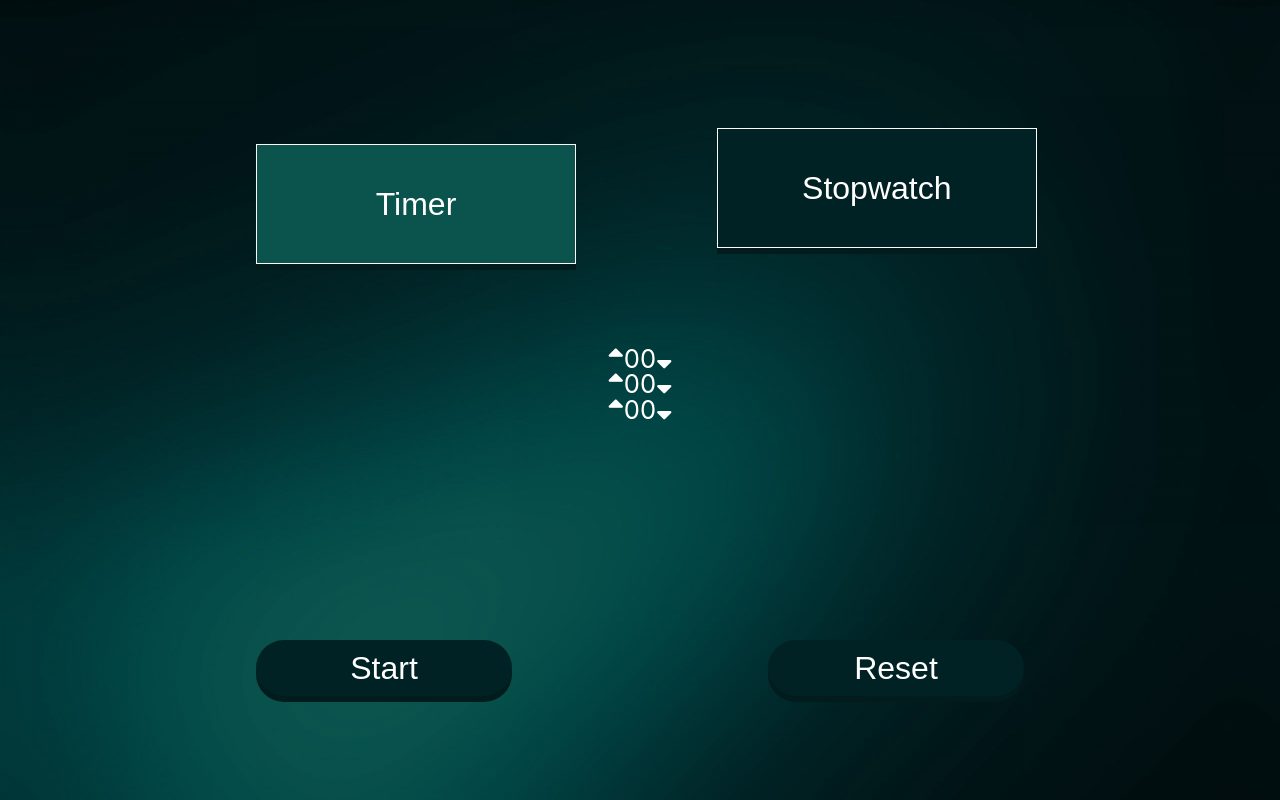
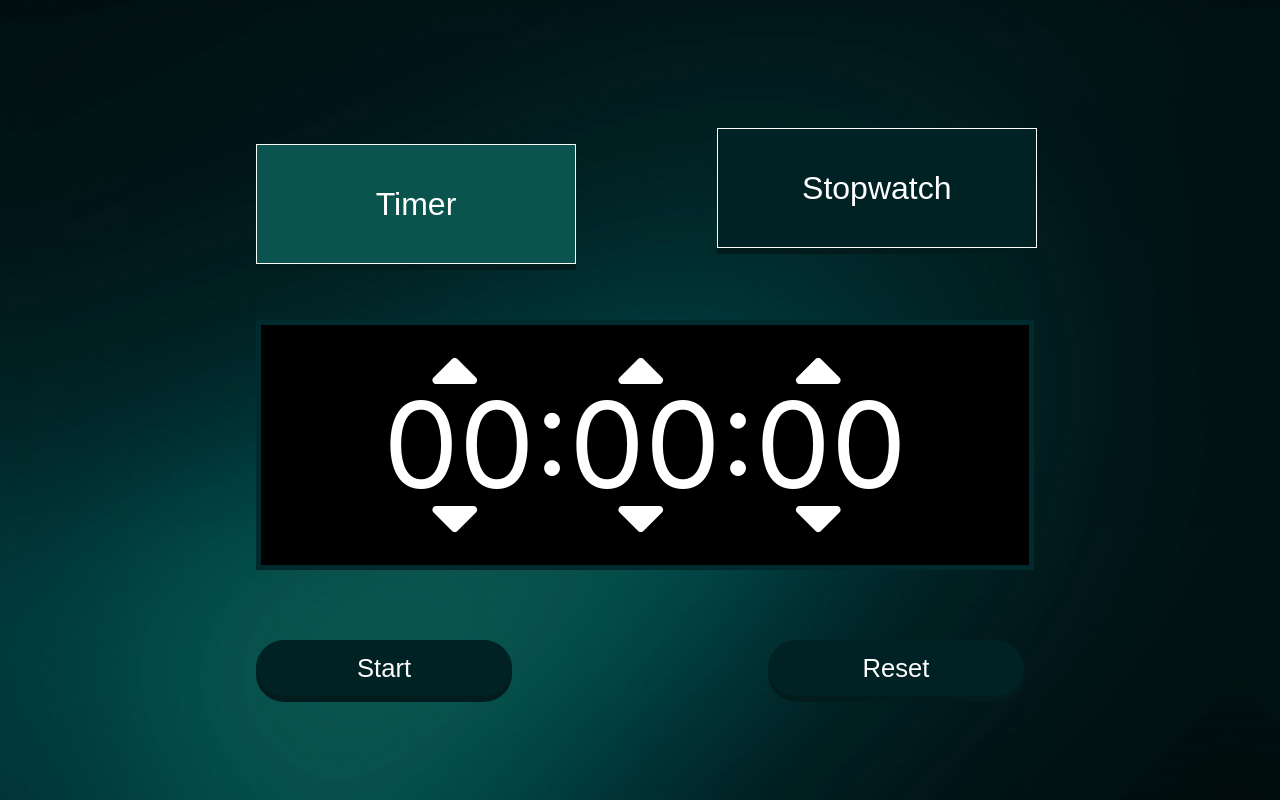
Before and after one commit to DKSadx/Timer-stopwatch, a React (Create React App) app: page / in a window 1280 px wide. Both pictures are taken after a click on the button "Timer". Built offline with nearby package versions, Linux system fonts and the light colour scheme.

Commit message:
UI styling finished

```diff
--- a/src/Components/App/App.scss
+++ b/src/Components/App/App.scss
@@ -1,21 +1,14 @@
-$top-btns: rgb(147, 183, 235);
+$btn-colors: #002224;
+$btn-pressed:#0B544D;
+$btn-onHover: #001214;
 $border-color: #002A2C;
-$hover-color: red;
 @mixin container-position {
   top: 0%;
   bottom: 20%;
   left: 20%;
   right: 20%;
 }
-@mixin counter-position {
-  top: 10%;
-  left: 10%;
-  right: 10%;
-  bottom: 30%;
-}
-html {
-  font-size: 2vmax;
-}
+
 body {
   * {
     padding: 0;
@@ -25,7 +18,6 @@ body {
   background-image: url('../../images/dark-green.jpg');
   background-repeat: no-repeat;
   background-size: 100vw 100vh;
-  color: white;
   overflow: hidden;
   .App {
     .counter {
@@ -37,7 +29,7 @@ body {
         height: 50%;
         .timer-btn {
           position: relative;
-          background-color: #002224;
+          background-color: $btn-colors;
           box-shadow: 0 6px #021C1D;
           width: 25vw;
           height: 15vh;
@@ -49,18 +41,17 @@ body {
           font-size: 4vmin;
             p {
               color: white;
-              display:block;
             }
         }
         .timer-btn:hover {
-          background-color: #001214;
+          background-color: $btn-onHover;
         }
         .timer-btn:focus {
           outline: 0;
         }
         .timer-btn-pressed {
           position: relative;
-          background-color: #0B544D;
+          background-color: $btn-pressed;
           box-shadow: 0 6px #021C1D;
           width: 25vw;
           height: 15vh;
@@ -76,7 +67,7 @@ body {
             }
         }
         .timer-btn-pressed:hover {
-          background-color: #001214;
+          background-color: $btn-onHover;
           p {
             color: white;
           }
@@ -86,7 +77,7 @@ body {
         }
         .stopwatch-btn {
           position: relative;
-          background-color: #002224;
+          background-color: $btn-colors;
           box-shadow: 0 6px #021C1D;
           width: 25vw;
           height: 15vh;
@@ -105,14 +96,14 @@ body {
            }
         }
         .stopwatch-btn:hover {
-          background-color: #001214;
+          background-color: $btn-onHover;
         }
         .stopwatch-btn:focus {
           outline: 0;
         }
         .stopwatch-btn-pressed {
           position: relative;
-          background-color: #0B544D;
+          background-color: $btn-pressed;
           box-shadow: 0 6px #021C1D;
           width: 25vw;
           height: 15vh;
@@ -131,7 +122,7 @@ body {
            }
         }
         .stopwatch-btn-pressed:hover {
-          background-color: #001214;
+          background-color: $btn-onHover;
           p {
             color: white;
           }
@@ -146,13 +137,36 @@ body {
         border-radius: 2%;
         .timer {
           position: absolute;
-          @include counter-position();
+          background-color: black;
+          font-size: 15vmin;
+          border-style: solid;
+          border-width: 5px;
+          border-color: $border-color;
+          width: 100%;
+          height: 30vh;
+          line-height: 30vh;
           ul {
+            text-align: center;
             li {
-              text-align: center;
+              position: relative;
+              display: inline-block;
+              color: white;
               list-style: none;
-              height: 100%;
-              line-height: 100%;
+              user-select: none;
+              .fa-sort-up {
+                position: absolute;
+                top: 10%;
+                text-align: center;
+                left: 25%;
+                font-size: 10vmin;
+              }
+              .fa-sort-down {
+                position: absolute;
+                bottom: 10%;
+                text-align: center;
+                left: 25%;
+                font-size: 10vmin;
+              }
             }
           }
         }
@@ -164,8 +178,6 @@ body {
           border-width: 5px;
           border-color: $border-color;
           width: 100%;
-          // height: 8rem;
-          // line-height: 8rem;
           height: 30vh;
           line-height: 30vh;
           ul {
@@ -173,15 +185,16 @@ body {
             li {
               position: relative;
               display: inline-block;
+              color: white;
               list-style: none;
             }
           }
         }
         .start-pause-btn {
           position: absolute;
-          font-size: 2.5vmax;
+          font-size: 2vmax;
           color: white;
-          background-color: #002224;
+          background-color: $btn-colors;
           box-shadow: 0 6px #021C1D;
           top: 40vh;
           left: 0vw;
@@ -193,24 +206,15 @@ body {
           outline: 0;
         }
         .start-pause-btn:active {
-          background-color: #002224;
+          background-color: $btn-colors;
           box-shadow: 0 6px #021C1D;
           transform: translateY(10px);
         }
-                                        .stop-btn {
-                                          display: none; //// !!!!!!!!!!!
-                                          position: absolute;
-                                          bottom: 10%;
-                                          left: 42.5%;
-                                          width: 15%;
-                                          height: 15%;
-                                          border-radius: 5%;
-                                        }
         .reset-btn {
           position: absolute;
-          font-size: 2.5vmax;
+          font-size: 2vmax;
           color: white;
-          background-color: #002224;
+          background-color: $btn-colors;
           box-shadow: 0 6px #021C1D;
           top: 40vh;
           right: 0vw;
@@ -219,7 +223,7 @@ body {
           border-radius: 40px;
         }
         .reset-btn:active {
-          background-color: #002224;
+          background-color: $btn-colors;
           box-shadow: 0 6px #021C1D;
           transform: translateY(10px);
         }
--- a/src/Components/Timer/Timer.js
+++ b/src/Components/Timer/Timer.js
@@ -72,13 +72,13 @@ export class Timer extends Component {
           <ul>
             <li>
               <i onClick={() => this.changeNumber("h", "up")} className="fas fa-sort-up" />
-              {h < 10 ? "0" + h : h}
+              {h < 10 ? "0" + h + ":" : h + ":"}
               <i onClick={() => this.changeNumber("h", "down")} className="fas fa-sort-down" />
             </li>
 
             <li>
               <i onClick={() => this.changeNumber("m", "up")} className="fas fa-sort-up" />
-              {m < 10 ? "0" + m : m}
+              {m < 10 ? "0" + m + ":" : m + ":"}
               <i onClick={() => this.changeNumber("m", "down")} className="fas fa-sort-down" />
             </li>
             <li>
```
